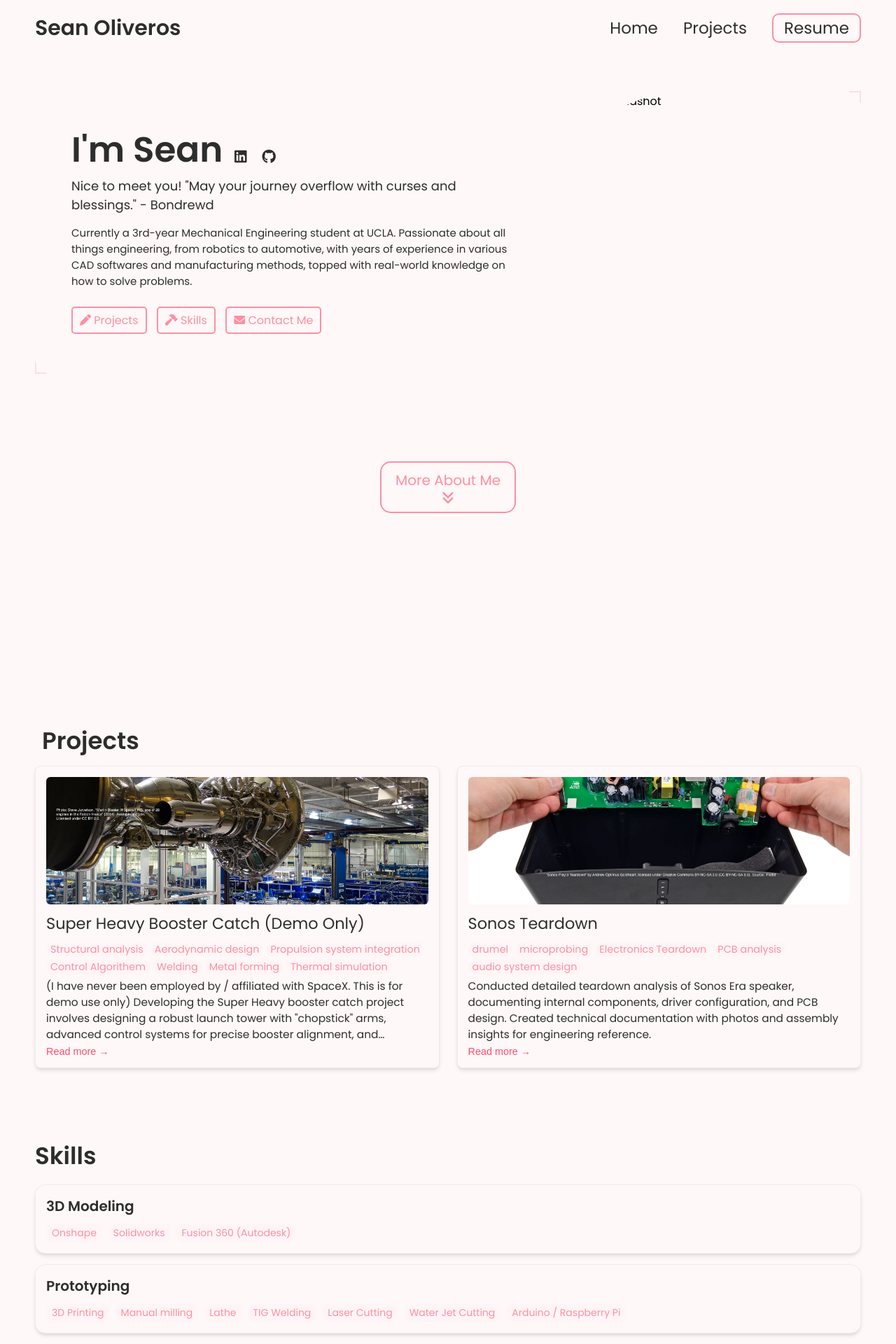
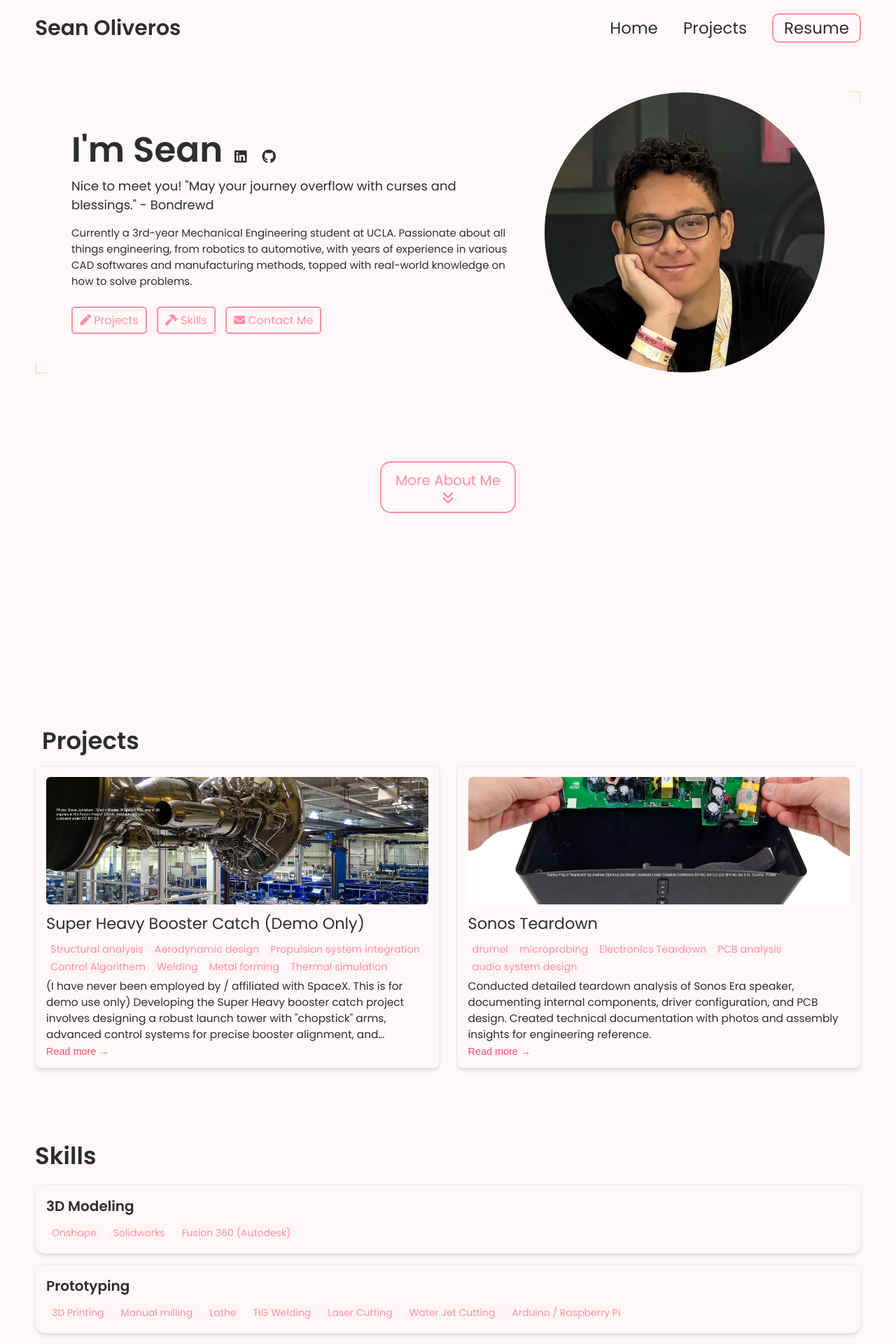
Before and after one commit to olisean2027-stack/olisean2027-stack.github.io, a Jekyll site: the page built from index.html, in a window 1280 px wide. Shown: the top 1920 px of the page at 70% size. Built offline with Jekyll 4.4.1, drawn with Linux system fonts in a browser that asks for light colours.

Commit message:
Update _config.yml

```diff
--- a/_config.yml
+++ b/_config.yml
@@ -20,7 +20,7 @@ description: >- # dont remove this line. this will ignore all new lines until th
   and manufacturing methods, topped with real-world knowledge on how to solve problems.
 
 # Place your profile image in /assets/images/profile-image/folder and edit the file name
-profile_image: .assets/images/profile-image/IMG_9237.jpg
+profile_image: /assets/images/profile-image/IMG_9237.jpg
 
 
 # Link your resume
```
